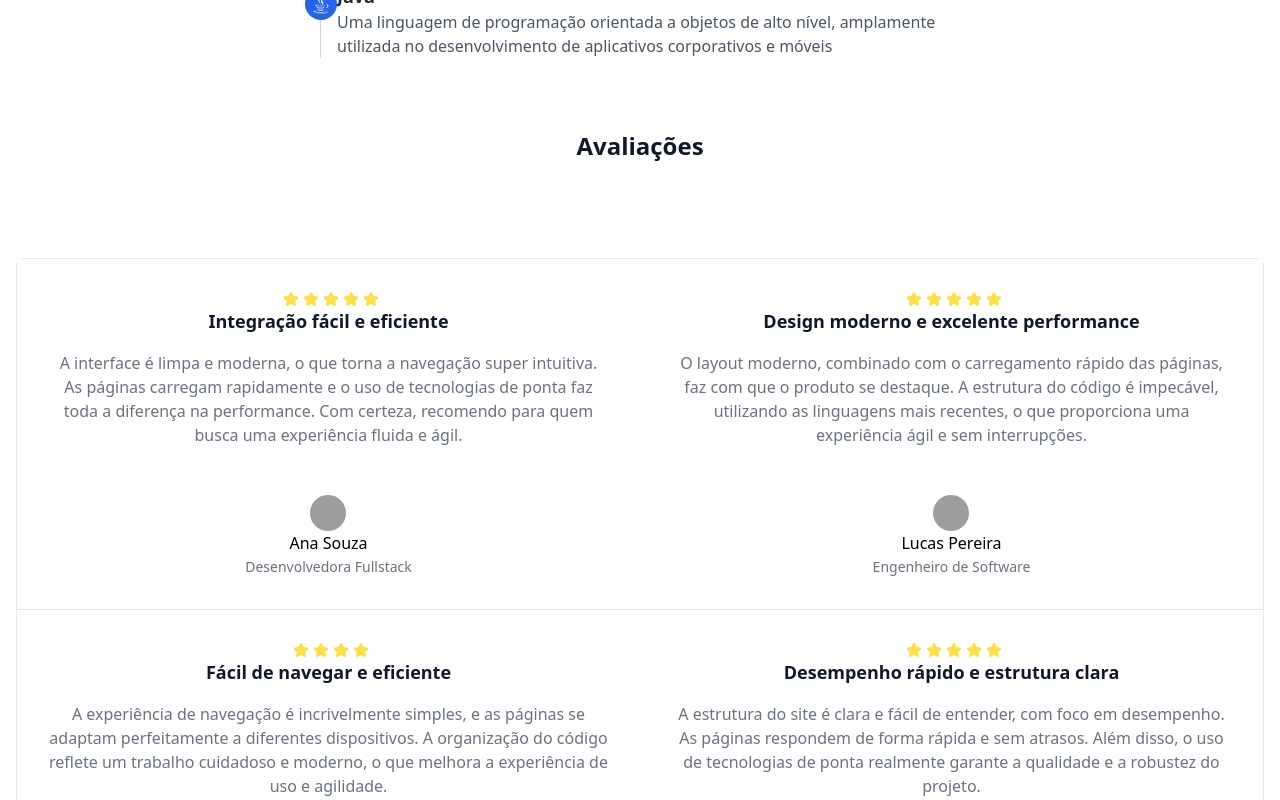
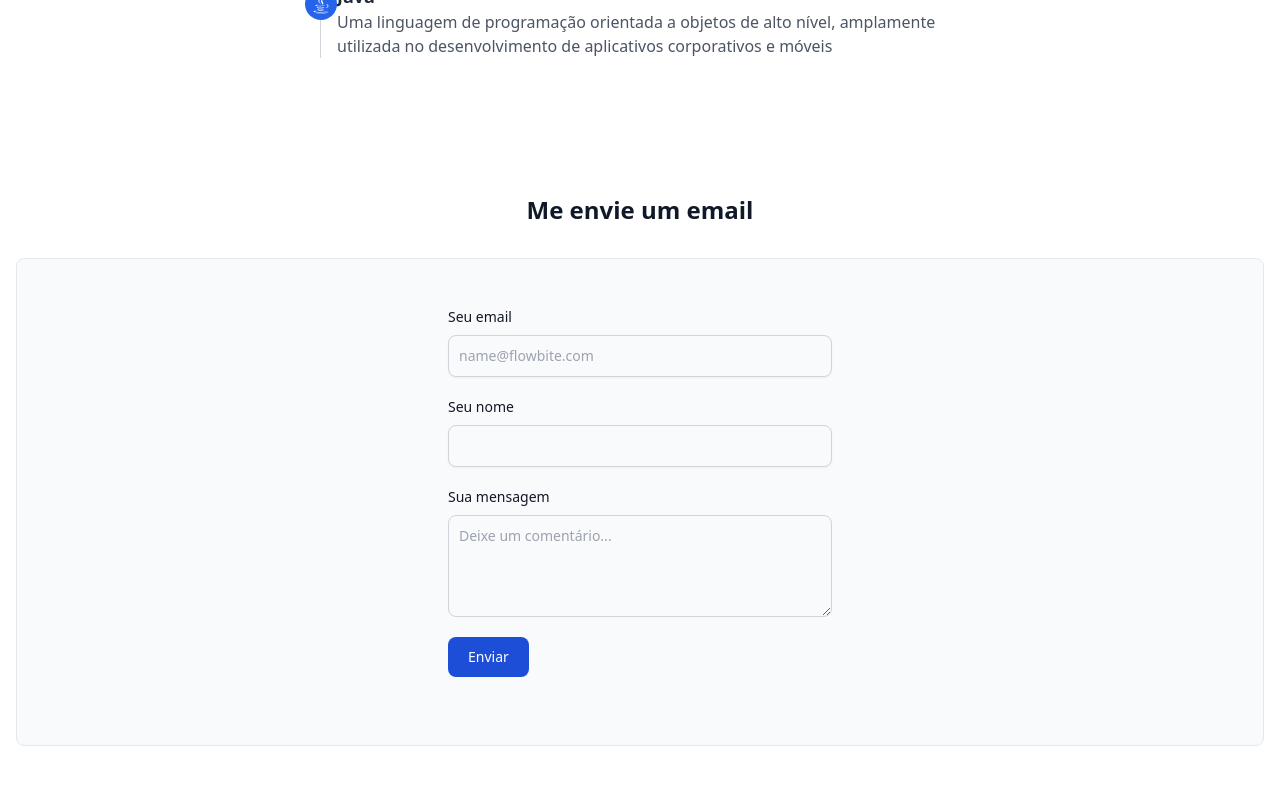
Before and after one commit to caynnan-martins/Caynnan-Portfolio, a React (Vite) app: page / in a window 1280 px wide. Shown: the part 3060-3860 px from the top of the page. Built offline with nearby package versions, Linux system fonts and the light colour scheme; grey boxes are pictures that could not be loaded.

Commit message:
Add send email for me

```diff
--- a/index.html
+++ b/index.html
@@ -4,6 +4,7 @@
     <meta charset="UTF-8" />
     <meta name="viewport" content="width=device-width, initial-scale=1.0" />
     <link rel="icon" type="image/x-icon" href="https://i.imgur.com/eE3WH7a.png">
+    <meta name=”description” content="Portifolio do caynnan martins um programador fullstack!" />
     <title>Caynnan | Dev</title>
     <link href='https://unpkg.com/boxicons@2.1.4/css/boxicons.min.css' rel='stylesheet'>
   </head>
--- a/package.json
+++ b/package.json
@@ -11,6 +11,7 @@
   },
   "dependencies": {
     "autoprefixer": "^10.4.20",
+    "emailjs-com": "^3.2.0",
     "framer-motion": "^11.5.4",
     "postcss": "^8.4.47",
     "react": "^18.3.1",
--- /dev/null
+++ b/src/View/Components/App/Email.jsx
@@ -0,0 +1,119 @@
+import { useState } from "react";
+import emailjs from 'emailjs-com';
+
+export default function Email() {
+  const [formData, setFormData] = useState({
+    email: "",
+    name: "",
+    message: ""
+  });
+  const [status, setStatus] = useState('');
+
+  const handleChange = (e) => {
+    const { name, value } = e.target;
+    setFormData((prevData) => ({
+      ...prevData,
+      [name]: value
+    }));
+  };
+
+  const handleSubmit = (e) => {
+    e.preventDefault();
+
+    emailjs.send(
+      'service_6o02z9h',        // Substitua por seu Service ID do EmailJS
+      'template_hkpxoqo',       // Substitua por seu Template ID do EmailJS
+      formData,                // Dados do formulário
+      'JzUywRFeH-symGwN4'            // Substitua pelo seu User ID do EmailJS
+    )
+    .then((result) => {
+      console.log(result.text);
+      setStatus('E-mail enviado com sucesso!');
+    }, (error) => {
+      console.log(error.text);
+      setStatus('Erro ao enviar o e-mail.');
+    });
+
+    // Limpar o formulário
+    setFormData({
+      email: "",
+      name: "",
+      message: ""
+    });
+  };
+
+  return (
+    <section className="bg-white dark:bg-[#141e27]" id="sobre">
+      <div className="py-8 px-4 mx-auto max-w-screen-xl lg:py-16">
+        <h2 className="text-2xl font-bold text-center text-gray-900 dark:text-white mb-8">
+          Me envie um email
+        </h2>
+        <div className="bg-gray-50 dark:bg-gray-800 border border-gray-200 dark:border-gray-700 rounded-lg p-8 md:p-12 mb-8">
+          <form onSubmit={handleSubmit} className="max-w-sm mx-auto">
+            <div className="mb-5">
+              <label
+                htmlFor="email"
+                className="block mb-2 text-sm font-medium text-gray-900 dark:text-white"
+              >
+                Seu email
+              </label>
+              <input
+                type="email"
+                id="email"
+                name="email"
+                value={formData.email}
+                onChange={handleChange}
+                className="shadow-sm bg-gray-50 border border-gray-300 text-gray-900 text-sm rounded-lg focus:ring-blue-500 focus:border-blue-500 block w-full p-2.5 dark:bg-gray-700 dark:border-gray-600 dark:placeholder-gray-400 dark:text-white dark:focus:ring-blue-500 dark:focus:border-blue-500 dark:shadow-sm-light"
+                placeholder="name@flowbite.com"
+                required
+              />
+            </div>
+            <div className="mb-5">
+              <label
+                htmlFor="name"
+                className="block mb-2 text-sm font-medium text-gray-900 dark:text-white"
+              >
+                Seu nome
+              </label>
+              <input
+                type="text"
+                id="name"
+                name="name"
+                value={formData.name}
+                onChange={handleChange}
+                className="shadow-sm bg-gray-50 border border-gray-300 text-gray-900 text-sm rounded-lg focus:ring-blue-500 focus:border-blue-500 block w-full p-2.5 dark:bg-gray-700 dark:border-gray-600 dark:placeholder-gray-400 dark:text-white dark:focus:ring-blue-500 dark:focus:border-blue-500 dark:shadow-sm-light"
+                required
+              />
+            </div>
+
+            <label
+              htmlFor="message"
+              className="block mb-2 text-sm font-medium text-gray-900 dark:text-white"
+            >
+              Sua mensagem
+            </label>
+            <textarea
+              id="message"
+              name="message"
+              value={formData.message}
+              onChange={handleChange}
+              rows="4"
+              className="block p-2.5 w-full text-sm text-gray-900 bg-gray-50 rounded-lg border border-gray-300 focus:ring-blue-500 focus:border-blue-500 dark:bg-gray-700 dark:border-gray-600 dark:placeholder-gray-400 dark:text-white dark:focus:ring-blue-500 dark:focus:border-blue-500"
+              placeholder="Deixe um comentário..."
+            ></textarea>
+
+            <button
+              type="submit"
+              className="text-white my-5 bg-blue-700 hover:bg-blue-800 focus:ring-4 focus:outline-none focus:ring-blue-300 font-medium rounded-lg text-sm px-5 py-2.5 text-center dark:bg-blue-600 dark:hover:bg-blue-700 dark:focus:ring-blue-800"
+            >
+              Enviar
+            </button>
+
+            {/* Mostrar status de envio */}
+            {status && <p className="mt-4 text-center text-gray-100">{status}</p>}
+          </form>
+        </div>
+      </div>
+    </section>
+  );
+}
--- a/src/View/Pages/Home/index.jsx
+++ b/src/View/Pages/Home/index.jsx
@@ -5,7 +5,7 @@ import ProjectsSection from "../../Components/App/Projects";
 import { ToastContainer, toast } from "react-toastify";
 import { useEffect } from "react";
 import SecaoAvaliacoes from "../../Components/App/Avaliacoes";
-
+import Email from '../../Components/App/Email'
 export default function Home() {
     return (
         <main>
@@ -254,7 +254,7 @@ export default function Home() {
   </div>
 </div>
 
-
+<Email />
 
  <SecaoAvaliacoes/>
 
```
Also changed, not shown: 1 other file (tests, documents, lock files or other folders).
